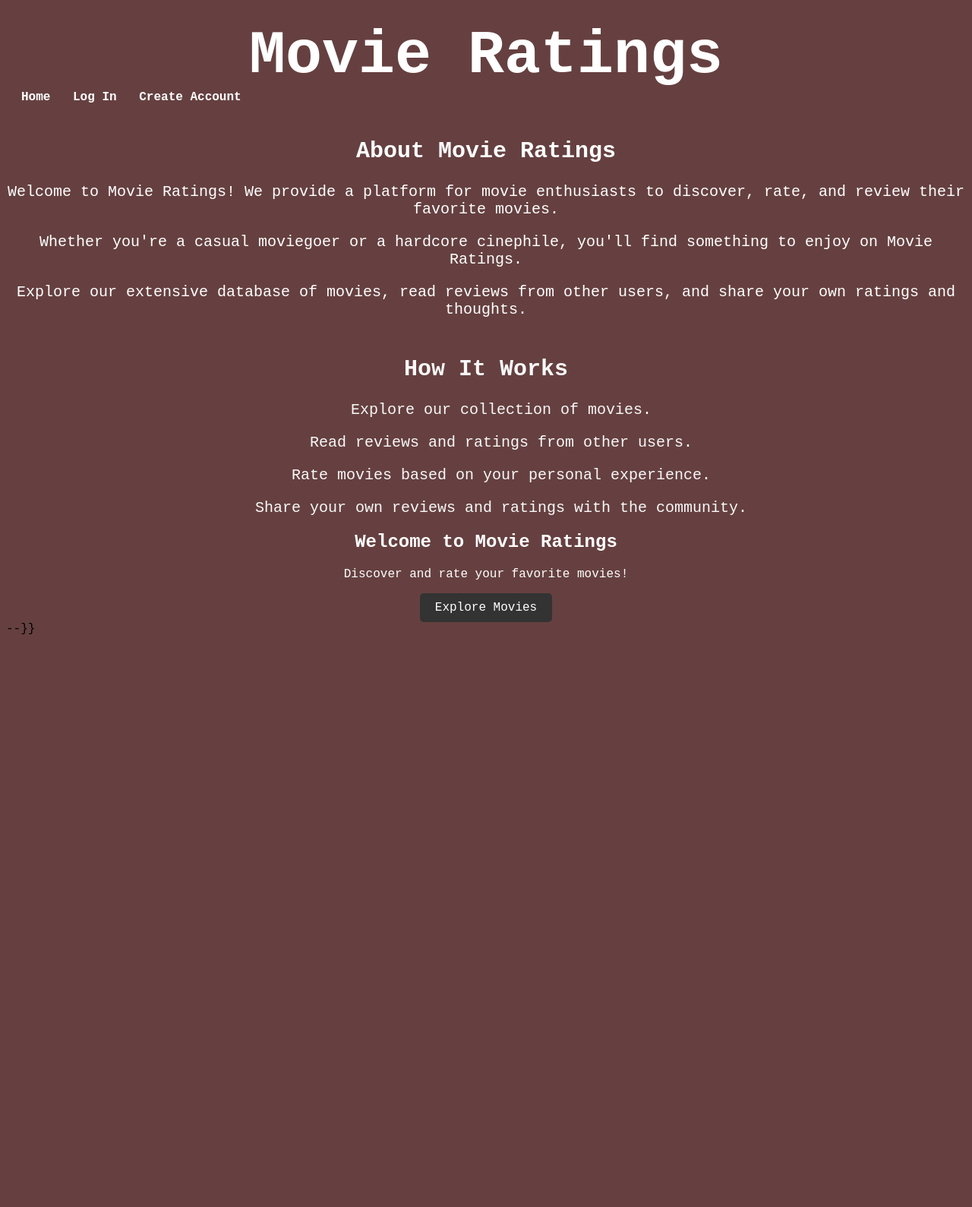
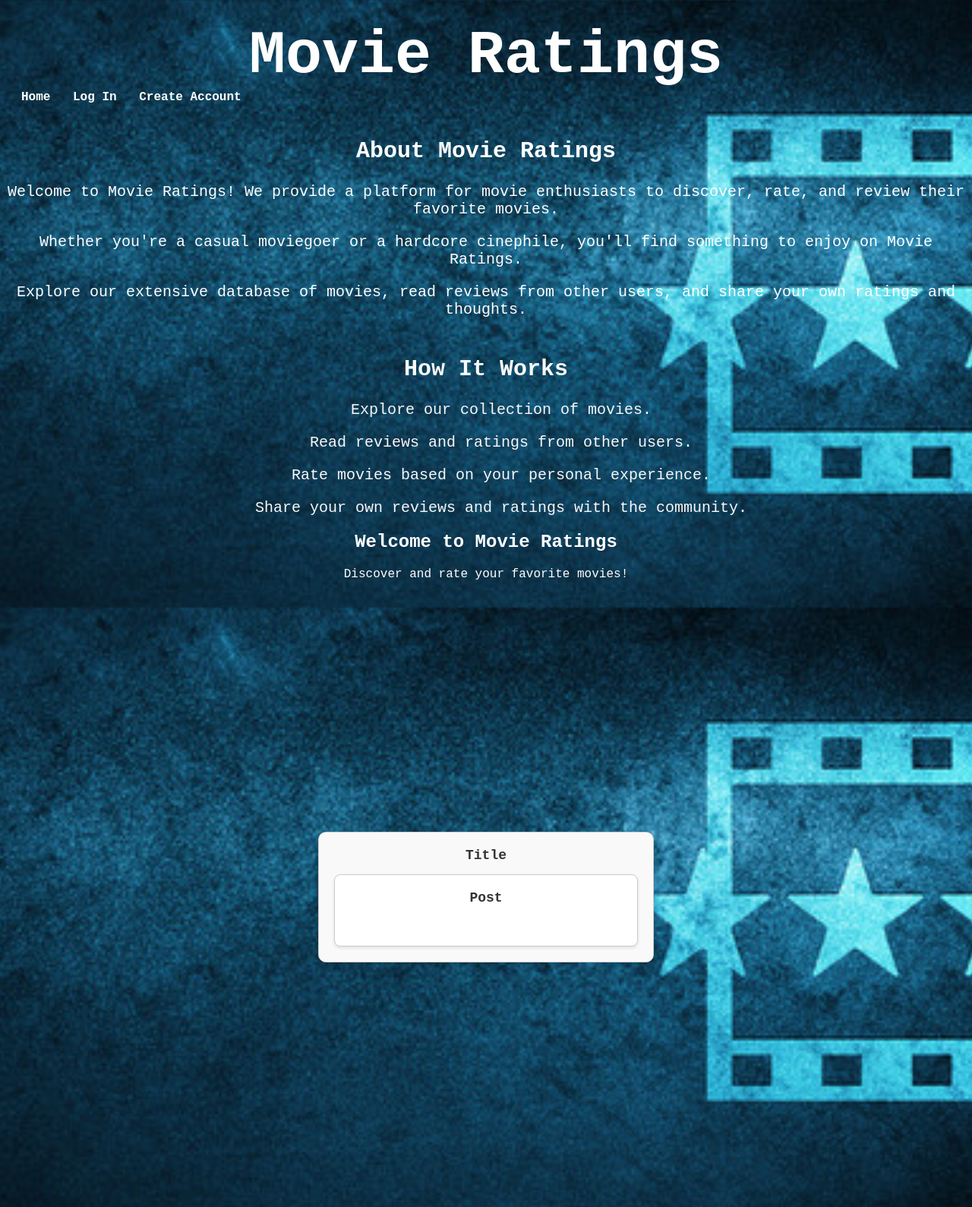
Before and after one commit to DannyM15/ReelTalk, a Node server app: page / in a window 1280 px wide. Shown: the whole page at 76% size. Before the commit the page ends 835 px from the top, so only its background shows below. Run offline with Node 20, Linux system fonts and the light colour scheme; some libraries are stand-ins or nearby versions.

Commit message:
create contain box

```diff
--- a/public/main.css
+++ b/public/main.css
@@ -5,27 +5,48 @@ body {
     background-attachment: fixed;
     background-position: center;
     background-color: #664040;
+    background-image: url(/240_F_216476556_TL9UD06arg8SsekLJXdx2UZasiPGEcaY.jpg);
   }
-  /* .floating-background {
-    position: fixed;
-    top: 0;
-    left: 0;
-    width: 100%;
-    height: 100%;
-    background-image: url(/movie-background-collage_23-2149876004.jpg);
-    background-size: cover;
-    z-index: -1;
-    animation: floatBackground 20s linear infinite;
+  .container {
+    display: flex;
+    justify-content: center;
+    align-items: center;
+    height: 100vh;
+  }
+  .outer-content-box {
+    width: 400px;
+    padding: 20px;
+    margin: 20px;
+    background-color: #f9f9f9;
+    border: 1px solid #ccc;
+    border-radius: 10px;
+    box-shadow: 0 4px 8px rgba(0, 0, 0, 0.1);
+    align-items: center;
+}
+.outer-content-box h2 {
+    margin-top: 0;
+    font-size: 18px;
+    color: #333;
+}
+.outer-content-box p{
+    color: #333;
 }
 
-@keyframes floatBackground {
-    0% {
-        background-position: 15;
-    }
-    100% {
-        background-position: 1000px 1000px;
-    }
-} */
+.inner-content-box {
+    padding: 20px;
+    background-color: #fff;
+    border: 1px solid #ccc;
+    border-radius: 8px;
+    box-shadow: 0 2px 4px rgba(0, 0, 0, 0.1);
+}
+
+
+.inner-content-box h2 {
+    margin-top: 0;
+    font-size: 18px;
+    color: #333;
+}
+
 .about {
     color: white;
     margin-bottom: 50px;
--- a/views/layouts/main.handlebars
+++ b/views/layouts/main.handlebars
@@ -40,8 +40,11 @@
         <section class="hero">
             <h2>Welcome to Movie Ratings</h2>
             <p>Discover and rate your favorite movies!</p>
-            <a href="#" class="btn">Explore Movies</a>
-        </section>
+             <div class="container">
+        <div class="outer-content-box">
+            <h2>Title</h2>
+            <div class="inner-content-box">
+                <h2>Post</h2>
         <section class="top-rated">
             <div class="movie-list">
                 {{#each Explore}}
@@ -49,7 +52,7 @@
                         <h3>{{ title }}</h3>
                         <div id="rater"></div>
                         {{!-- <img src="{{ imageUrl }}" alt="{{ title }} Poster"> --}}
-                        <a href="/movies/{{ id }}" class="btn">View Details</a>
+                        <a href="/movies/{{ id }}" class="btn">Rate/Comment</a>
                     </div>
                 {{/each}}
             </div>
```
Also changed, not shown: public/240_F_216476556_TL9UD06arg8SsekLJXdx2UZasiPGEcaY.jpg (renamed from 240_F_216476556_TL9UD06arg8SsekLJXdx2UZasiPGEcaY.jpg).
